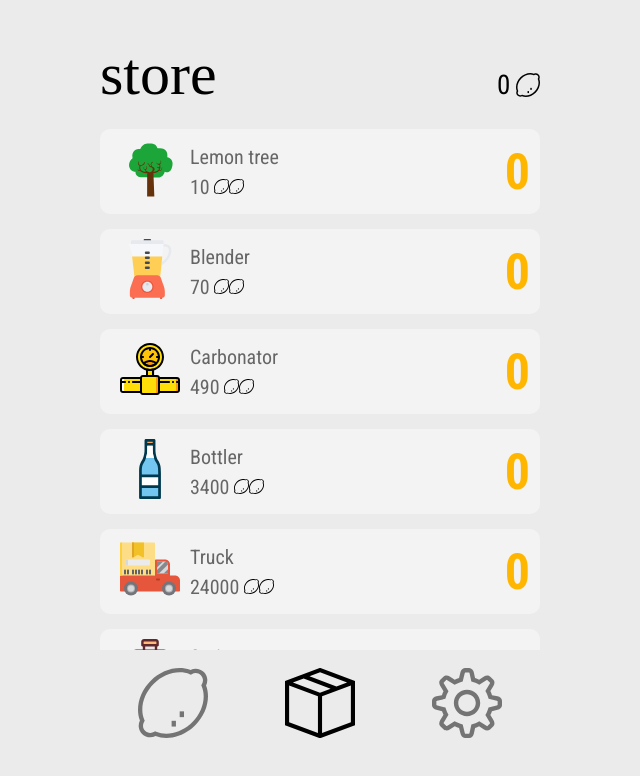
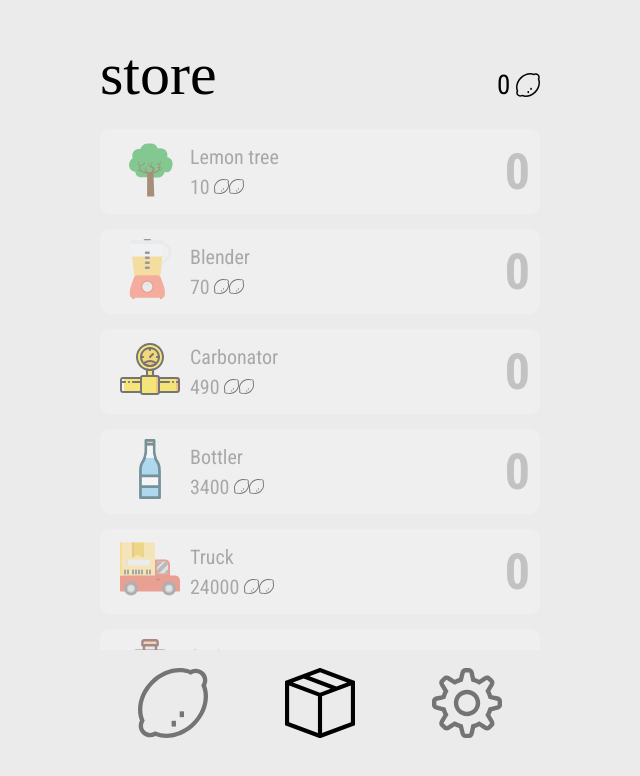
Before and after one commit to AntonNaletski/BubbleClicker, a React (Vite) app: page /store in a window 1280 px wide. Shown: the top 776 px of the page, without its empty margins (320-960 px from the left). Built offline with nearby package versions, Linux system fonts and the light colour scheme; a web font is replaced by a local one.

Commit message:
lisää tuotteen ostettavuuden ilmaisemisen

```diff
--- a/src/components/Item.jsx
+++ b/src/components/Item.jsx
@@ -13,7 +13,7 @@
 
   return (
     <div
-      className="item"
+      className={props.disabled ? "item item-disabled" : "item"}
       onClick={() => {
         props.handlePurchase(props.item.id);
       }}
--- a/src/pages/Store.jsx
+++ b/src/pages/Store.jsx
@@ -6,8 +6,14 @@
   // Muodostetaan renderöitävä tuotelista.
 
   // Muodostetaan renderöitävä tuotelista.
+  // Muodostetaan renderöitävä tuotelista.
   const items = props.storeitems.map((item) => (
-    <Item key={item.id} item={item} handlePurchase={props.handlePurchase} />
+    <Item
+      key={item.id}
+      item={item}
+      handlePurchase={props.handlePurchase}
+      disabled={props.stats.balance < item.price}
+    />
   ));
 
   return (
```
